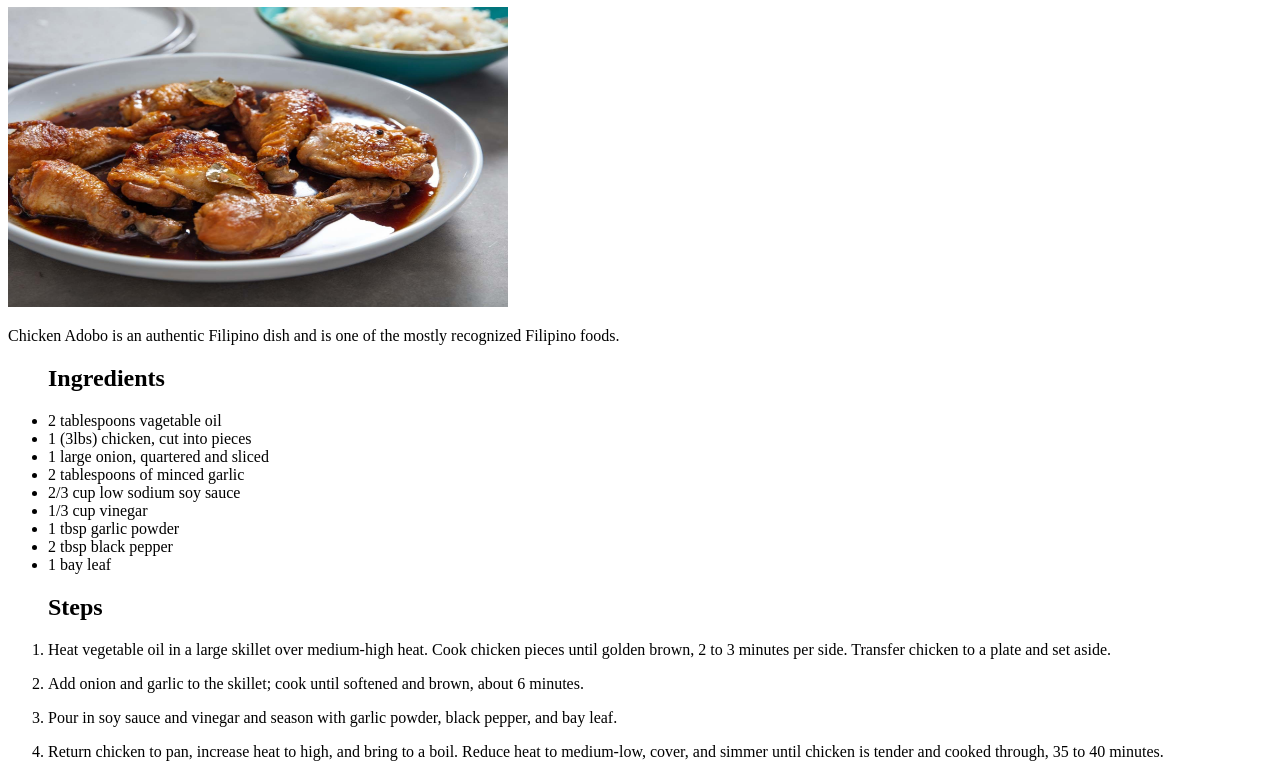
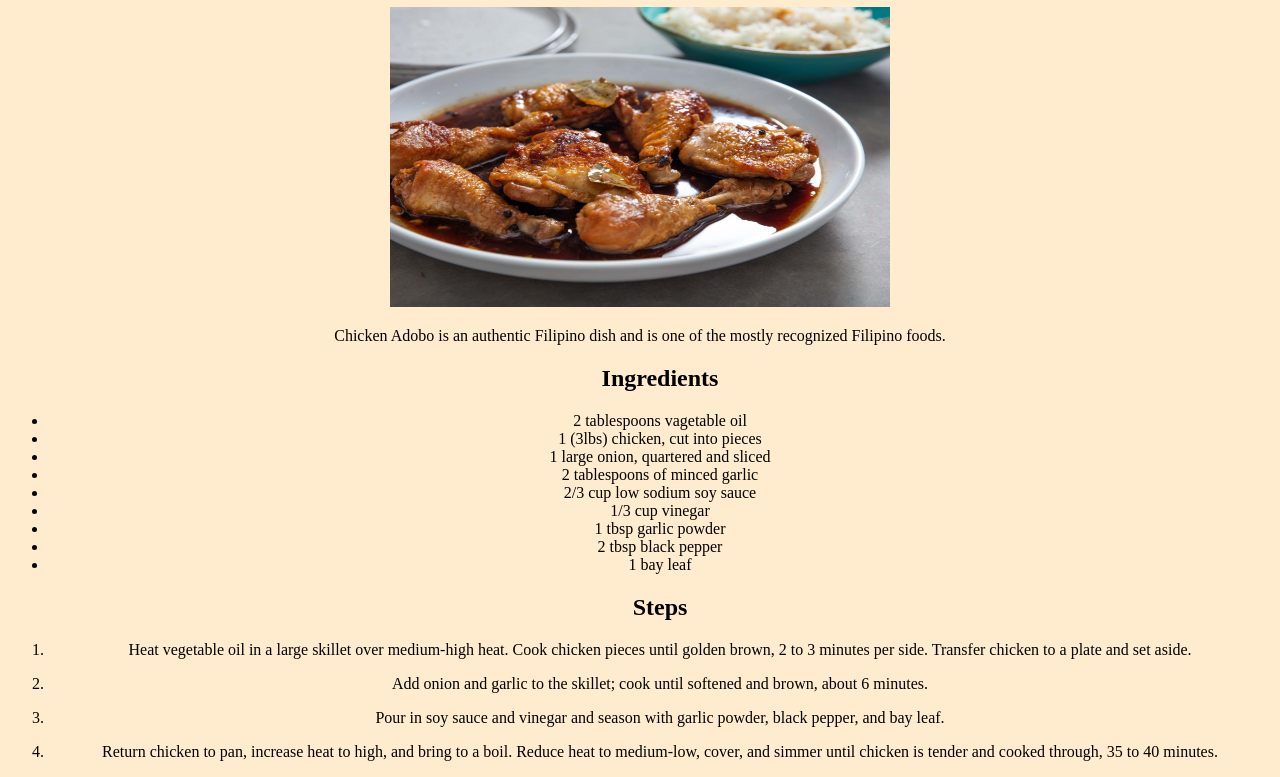
Before and after one commit to karldenniss/odin-recipes, a plain HTML site: page recipes/adobo.html in a window 1280 px wide. Shown: the part 73-850 px from the top of the page. Drawn offline with Linux system fonts and the light colour scheme.

Commit message:
updated with color background and centered

```diff
--- a/recipes/adobo.html
+++ b/recipes/adobo.html
@@ -5,6 +5,7 @@
     <meta http-equiv="X-UA-Compatible" content="IE=edge">
     <meta name="viewport" content="width=device-width, initial-scale=1.0">
     <title>Adobo Recipe</title>
+    <link rel="stylesheet" href="../style.css">
 </head>
 <body>
     <h1>Adobo Recipe</h1>
```
Also changed, not shown: index.html (+1 -0 lines), recipes/afritada.html (+1 -0 lines), recipes/menudo.html (+1 -0 lines), recipes/sinigang.html (+1 -0 lines).
